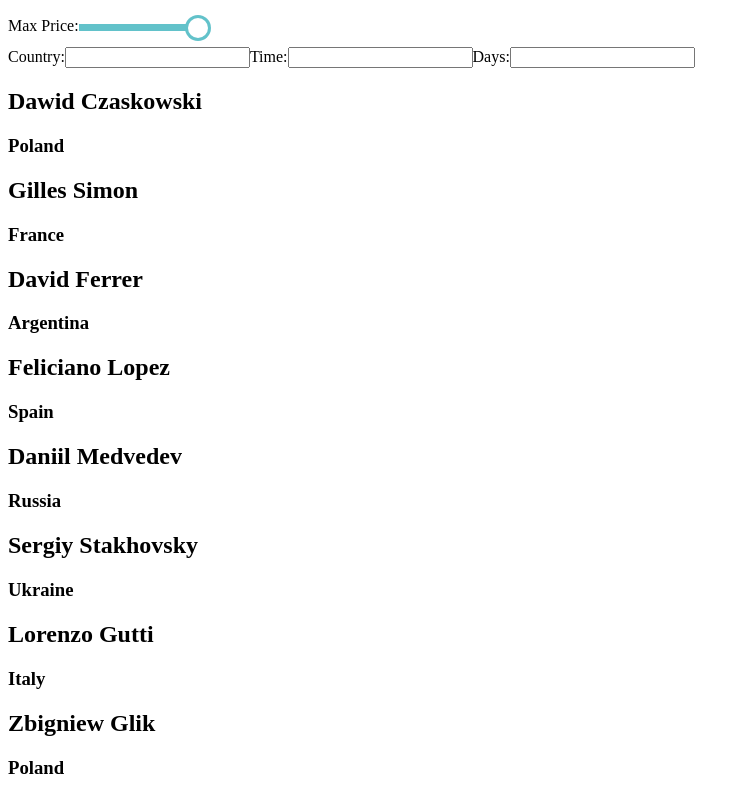
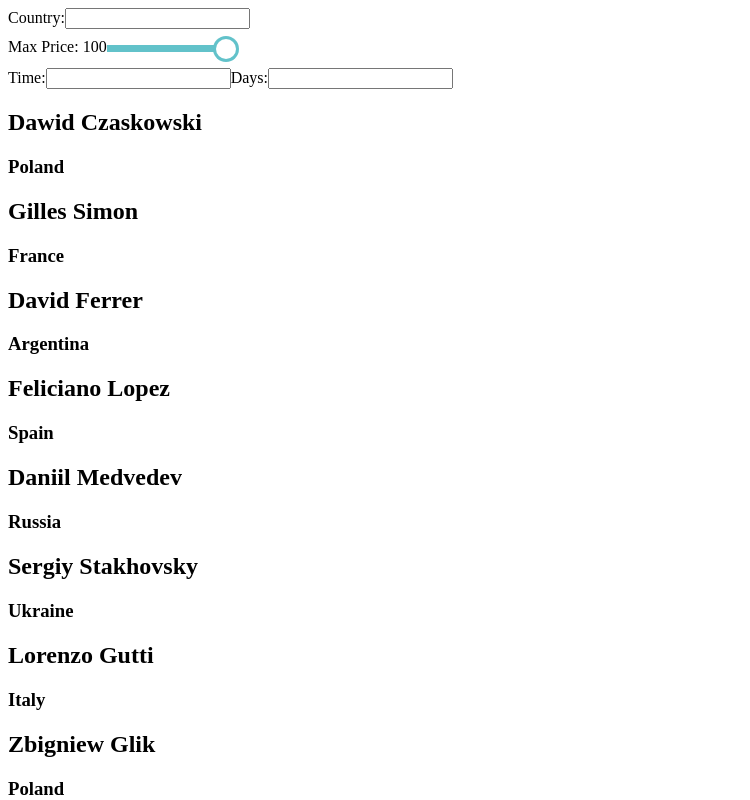
Before and after one commit to ryan50500/language-app-react-typescript-redux-toolkit, a React (Create React App) app: page / in a window 1280 px wide. Shown: the top 800 px of the page, without its empty margins (0-750 px from the left). Built offline with nearby package versions, Linux system fonts and the light colour scheme.

Commit message:
adding another filter

```diff
--- a/src/App.css
+++ /dev/null
@@ -1,38 +0,0 @@
-.App {
-  text-align: center;
-}
-
-.App-logo {
-  height: 40vmin;
-  pointer-events: none;
-}
-
-@media (prefers-reduced-motion: no-preference) {
-  .App-logo {
-    animation: App-logo-spin infinite 20s linear;
-  }
-}
-
-.App-header {
-  background-color: #282c34;
-  min-height: 100vh;
-  display: flex;
-  flex-direction: column;
-  align-items: center;
-  justify-content: center;
-  font-size: calc(10px + 2vmin);
-  color: white;
-}
-
-.App-link {
-  color: #61dafb;
-}
-
-@keyframes App-logo-spin {
-  from {
-    transform: rotate(0deg);
-  }
-  to {
-    transform: rotate(360deg);
-  }
-}
--- a/src/App.tsx
+++ b/src/App.tsx
@@ -1,5 +1,4 @@
 import React from 'react';
-import './App.css';
 import FilterLogic from './components/FilterLogic';
 import Filters from './components/Filters'
 
--- /dev/null
+++ b/src/components/CountryFilter.tsx
@@ -0,0 +1,26 @@
+import React from 'react';
+import { useSelector, useDispatch } from 'react-redux';
+import { setCountry } from '../redux/FilterSlice';
+import { RootState } from '../redux/store'; // Import the RootState type
+import styles from './CountryFilter.module.css';
+
+const CountryFilter = () => {
+    const country = useSelector((state: RootState) => state.filters.country);
+    const dispatch = useDispatch();
+
+    // set max price
+    const handleCountryChange = (newCountry: string) => {
+        dispatch(setCountry(newCountry));
+    };
+    return (
+        <div>
+            <label>
+                Country:
+             <input type="text" value={country} onChange={(e) => handleCountryChange(e.target.value)}
+                />
+            </label>
+        </div>
+    )
+}
+
+export default CountryFilter
--- a/src/components/Filters.tsx
+++ b/src/components/Filters.tsx
@@ -3,25 +3,18 @@ import React, { useEffect } from 'react';
 import { useSelector, useDispatch } from 'react-redux';
 import { setMaxPrice, setCountry, setDay, setTime } from '../redux/FilterSlice';
 import { RootState } from '../redux/store'; // Import the RootState type
-import PriceFilter from './PriceFilter'
+import PriceFilter from './PriceFilter';
+import CountryFilter from './CountryFilter';
 
 const Filters = () => {
-    const country = useSelector((state: RootState) => state.filters.country);
+    // const country = useSelector((state: RootState) => state.filters.country);
     const time = useSelector((state: RootState) => state.filters.time);
     // const maxPrice = useSelector((state: RootState) => state.filters.maxPrice);
     const day = useSelector((state: RootState) => state.filters.day);
 
     const dispatch = useDispatch();
 
-    // // set max price
-    // const handlePriceChange = (newPrice: number) => {
-    //     dispatch(setMaxPrice(Number(newPrice)));
-    // };
 
-    // set country
-    const handleCountryChange = (newCountry: string) => {
-        dispatch(setCountry(newCountry));
-    };
     // set time
     const handleTimeChange = (newTime: string) => {
         dispatch(setTime(newTime));
@@ -31,20 +24,11 @@ const Filters = () => {
         dispatch(setDay(newDay));
     };
 
-    // console.log(maxPrice)
-
     // put these filters below into their own component
     return (
         <div>
+            <CountryFilter />
             <PriceFilter />
-            <label>
-                Country:
-        <input
-                    type="text"
-                    value={country}
-                    onChange={(e) => handleCountryChange(e.target.value)}
-                />
-            </label>
             {/* Rest of your component */}
             <label>
                 Time:
--- a/src/components/PriceFilter.tsx
+++ b/src/components/PriceFilter.tsx
@@ -15,8 +15,8 @@ const PriceFilter = () => {
     return (
         <div>
             <label>
-                Max Price:
-             <input type="range" className={styles.price__input} value={maxPrice} onChange={(e) => handlePriceChange(Number(e.target.value))}
+                Max Price: {maxPrice}
+                <input type="range" className={styles.price__input} value={maxPrice} onChange={(e) => handlePriceChange(Number(e.target.value))}
                 />
             </label>
         </div>
```
Also changed, not shown: src/components/CountryFilter.module.css (added).
